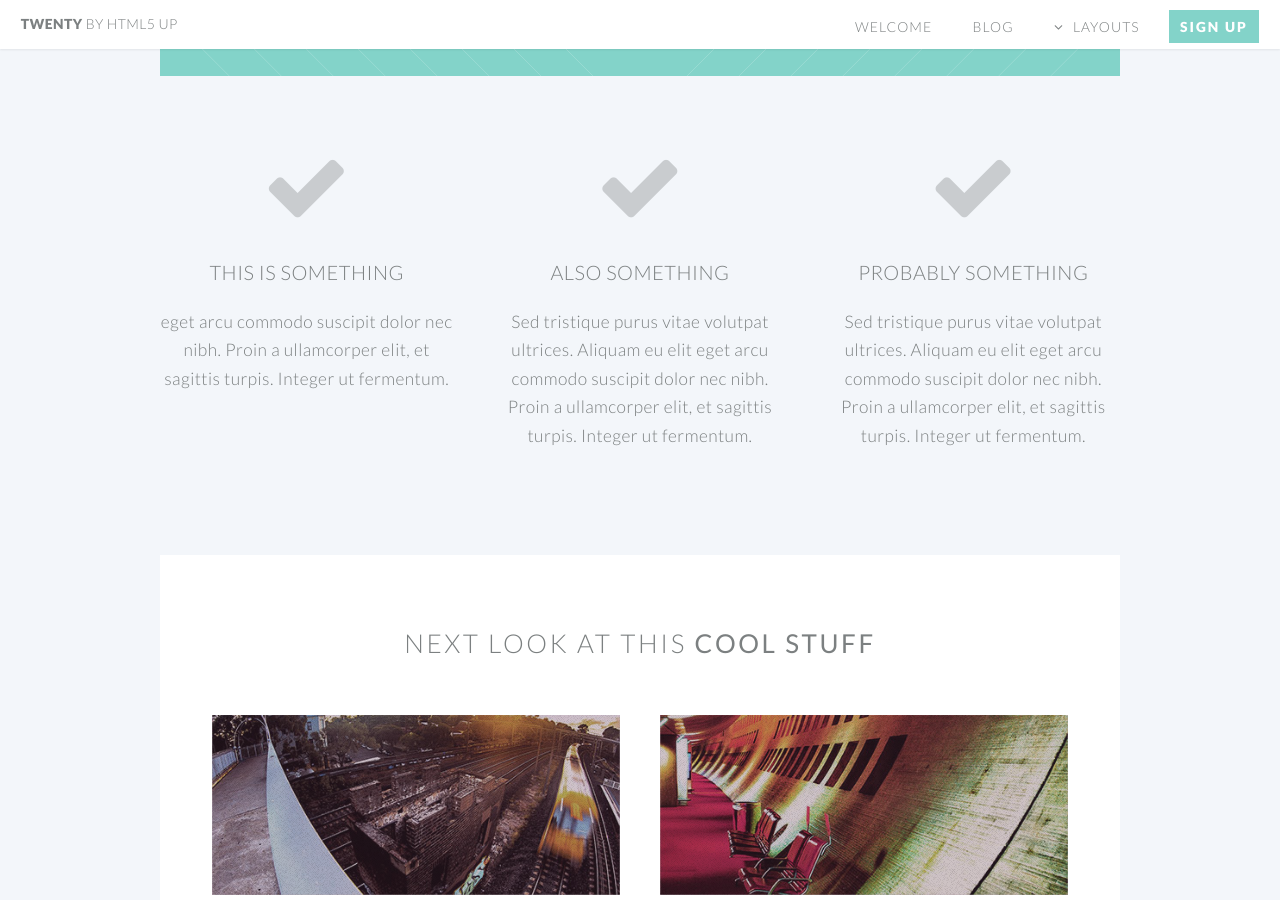
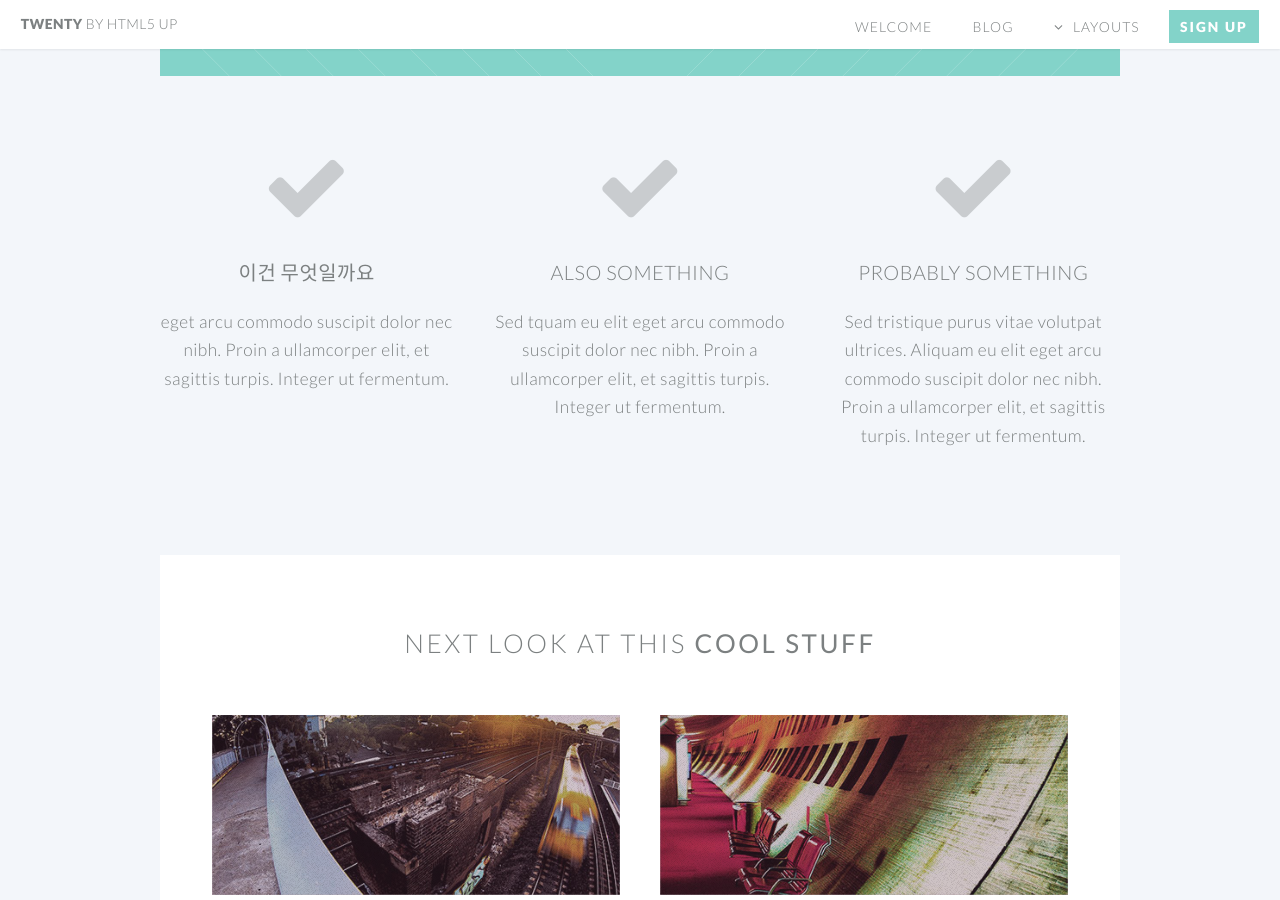
Before and after one commit to Yangsiwan/Yangsiwan.github.io, a Jekyll site: the page built from index.html, in a window 1280 px wide and 900 px high, scrolled down 1440 px. Built offline with Jekyll 4.4.1, drawn with Linux system fonts in a browser that asks for light colours.

Commit message:
Update index.html

```diff
--- a/index.html
+++ b/index.html
@@ -51,7 +51,7 @@ layout: landing-page
 								<section>
 									<span class="icon featured fa-check"></span>
 									<header>
-										<h3>This is Something</h3>
+										<h3>이건 무엇일까요</h3>
 									</header>
 									<p> eget arcu commodo suscipit dolor nec nibh. Proin a ullamcorper elit, et sagittis turpis. Integer ut fermentum.</p>
 								</section>
@@ -64,7 +64,7 @@ layout: landing-page
 									<header>
 										<h3>Also Something</h3>
 									</header>
-									<p>Sed tristique purus vitae volutpat ultrices. Aliquam eu elit eget arcu commodo suscipit dolor nec nibh. Proin a ullamcorper elit, et sagittis turpis. Integer ut fermentum.</p>
+									<p>Sed tquam eu elit eget arcu commodo suscipit dolor nec nibh. Proin a ullamcorper elit, et sagittis turpis. Integer ut fermentum.</p>
 								</section>
 
 							</div>
```
